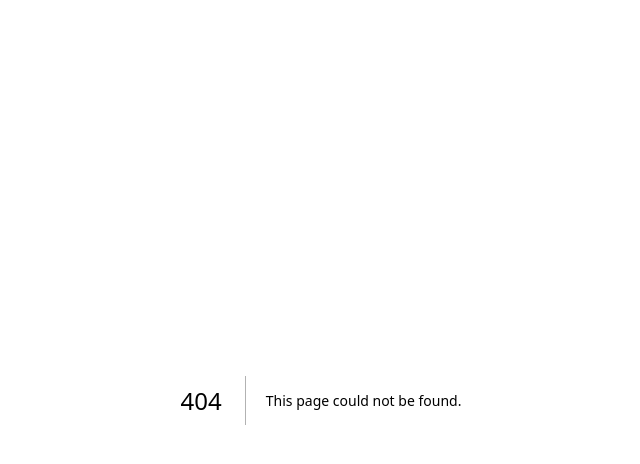
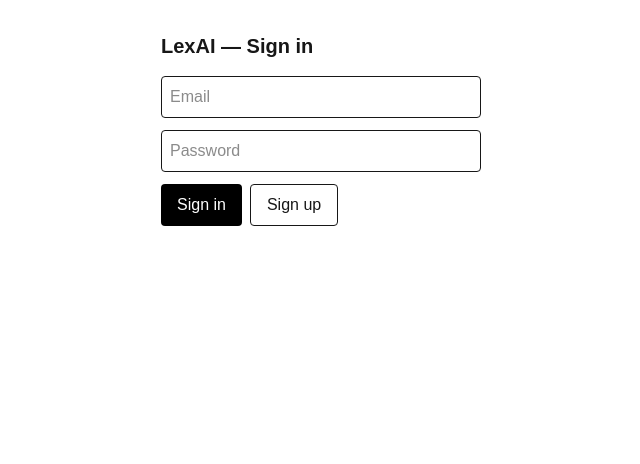
Before and after one commit to fanaman74/LexAI, a Next.js app: page /login in a window 1280 px wide. Before the commit this address had no page. Shown: the top 464 px of the page, without its empty margins (319-959 px from the left). Built offline with nearby package versions, Linux system fonts and the light colour scheme.

Commit message:
feat(auth): login/signup page and session helpers

```diff
--- /dev/null
+++ b/app/login/actions.ts
@@ -0,0 +1,29 @@
+"use server";
+import { redirect } from "next/navigation";
+import { createClient } from "@/lib/supabase/server";
+
+export async function signIn(formData: FormData) {
+  const supabase = await createClient();
+  const { error } = await supabase.auth.signInWithPassword({
+    email: String(formData.get("email")),
+    password: String(formData.get("password")),
+  });
+  if (error) redirect(`/login?error=${encodeURIComponent(error.message)}`);
+  redirect("/documents");
+}
+
+export async function signUp(formData: FormData) {
+  const supabase = await createClient();
+  const { error } = await supabase.auth.signUp({
+    email: String(formData.get("email")),
+    password: String(formData.get("password")),
+  });
+  if (error) redirect(`/login?error=${encodeURIComponent(error.message)}`);
+  redirect("/documents");
+}
+
+export async function signOut() {
+  const supabase = await createClient();
+  await supabase.auth.signOut();
+  redirect("/login");
+}
--- /dev/null
+++ b/app/login/page.tsx
@@ -0,0 +1,25 @@
+import { signIn, signUp } from "./actions";
+
+export default async function LoginPage(
+  { searchParams }: { searchParams: Promise<{ error?: string }> }
+) {
+  const { error } = await searchParams;
+  return (
+    <main className="mx-auto max-w-sm p-8">
+      <h1 className="mb-4 text-xl font-semibold">LexAI — Sign in</h1>
+      {error && <p className="mb-3 text-sm text-red-600">{error}</p>}
+      <form className="space-y-3">
+        <input name="email" type="email" required placeholder="Email"
+          className="w-full rounded border p-2" />
+        <input name="password" type="password" required placeholder="Password"
+          className="w-full rounded border p-2" />
+        <div className="flex gap-2">
+          <button formAction={signIn}
+            className="rounded bg-black px-4 py-2 text-white">Sign in</button>
+          <button formAction={signUp}
+            className="rounded border px-4 py-2">Sign up</button>
+        </div>
+      </form>
+    </main>
+  );
+}
--- /dev/null
+++ b/lib/auth/session.ts
@@ -0,0 +1,14 @@
+import { redirect } from "next/navigation";
+import { createClient } from "@/lib/supabase/server";
+
+export async function getUser() {
+  const supabase = await createClient();
+  const { data: { user } } = await supabase.auth.getUser();
+  return user;
+}
+
+export async function requireUser() {
+  const user = await getUser();
+  if (!user) redirect("/login");
+  return user;
+}
```
